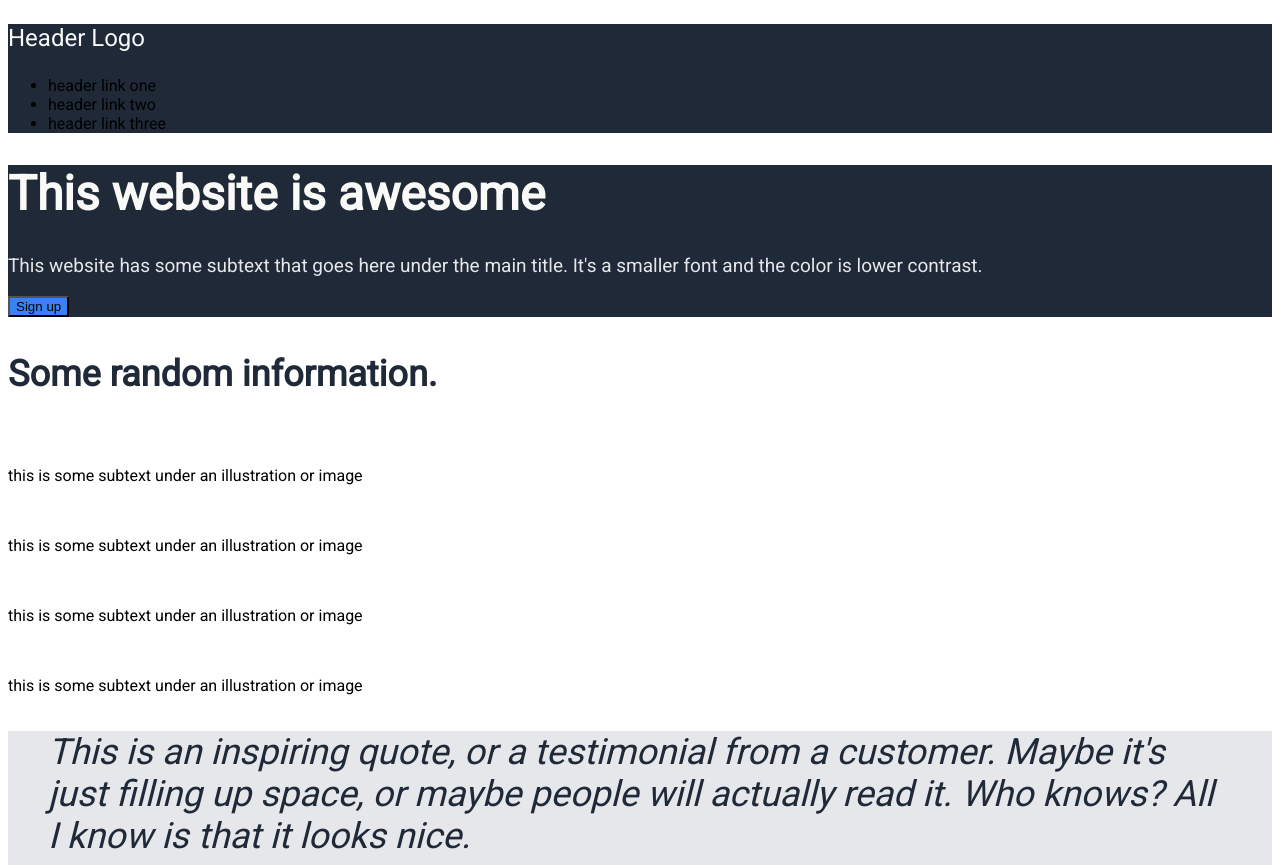
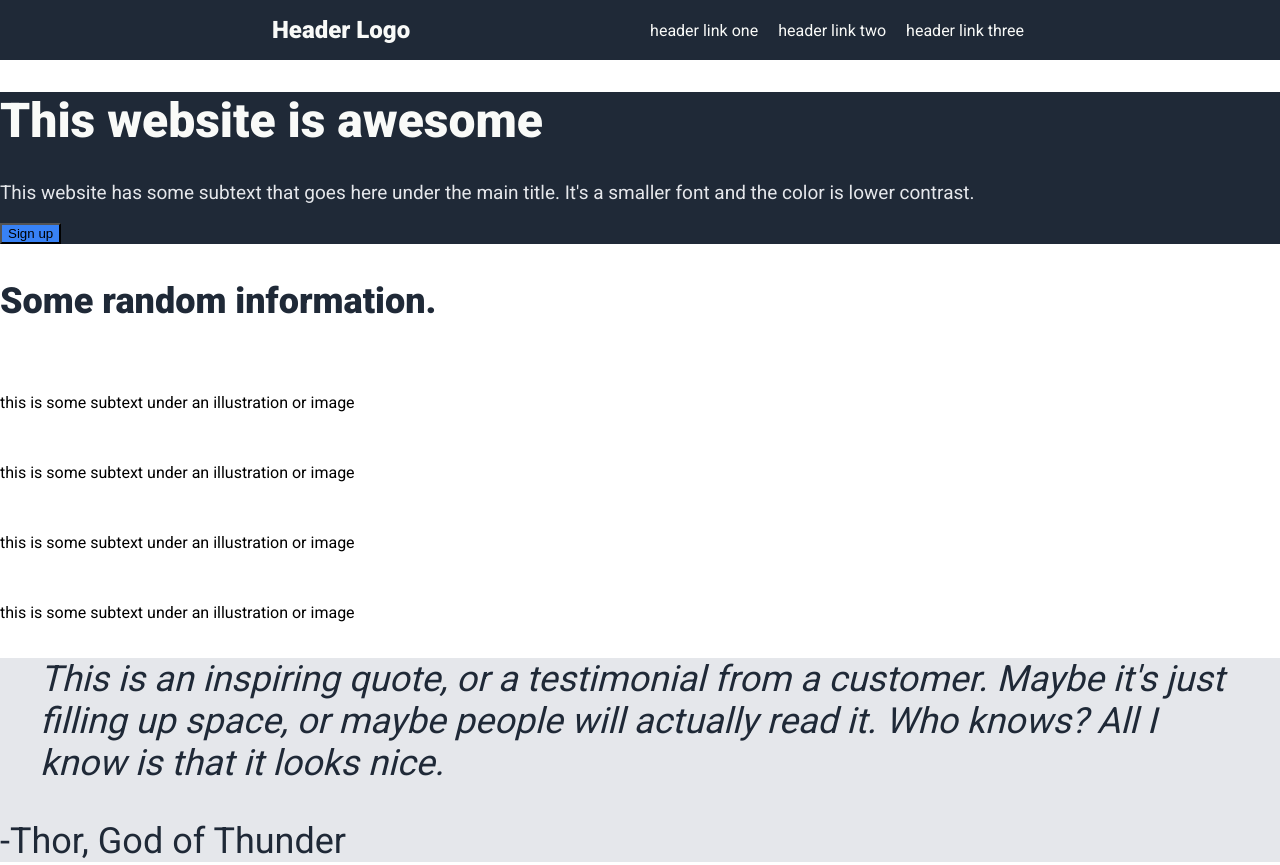
Before and after one commit to Noivellet/odin-landing, a plain HTML site: page index.html in a window 1280 px wide. Shown: the top 865 px of the page. Drawn offline with Linux system fonts and the light colour scheme.

Commit message:
Add header styles, import another font variation
Style header with flexbox, add Roboto 900 weight variation for logo and
hero text

```diff
--- a/css/styles.css
+++ b/css/styles.css
@@ -1,5 +1,6 @@
 body {
   font-family: "Roboto", Verdana, sans-serif;
+  margin: 0;
 }
 
 .dark-background {
@@ -9,7 +10,7 @@ body {
 .hero-text {
   font-size: 48px;
   color: #F9FAF8;
-  font-weight: 1000;
+  font-weight: 900;
 }
 
 .hero-secondary-text {
@@ -19,7 +20,9 @@ body {
 
 .header-logo-text {
   font-size: 24px;
-  color: #F9FAF8
+  font-weight: 900;
+  color: #F9FAF8;
+  margin: 16px;
 }
 
 button, .cta {
@@ -29,7 +32,7 @@ button, .cta {
 .information-header-text {
   font-size: 36px;
   color: #1F2937;
-  font-weight: 1000;
+  font-weight: 900;
 }
 
 .quote {
@@ -38,3 +41,23 @@ button, .cta {
   background-color: #E5E7EB;
   color: #1F2937
 }
+
+.header {
+  padding: 0px 20%;
+  display: flex;
+  justify-content: space-between;
+  align-items: center;
+}
+
+.nav-links {
+  display: flex;
+  list-style: none;
+  padding: 0px;
+  margin: 0px;
+}
+
+.nav-links li * {
+  margin-left: 20px;
+  color: #F9FAF8;
+  text-decoration: none;
+}
--- a/index.html
+++ b/index.html
@@ -6,17 +6,17 @@
   <meta name="viewport" content="width=device-width, initial-scale=1.0">
   <link rel="preconnect" href="https://fonts.googleapis.com">
   <link rel="preconnect" href="https://fonts.gstatic.com" crossorigin>
-  <link href="https://fonts.googleapis.com/css2?family=Roboto&display=swap" rel="stylesheet">
+  <link href="https://fonts.googleapis.com/css2?family=Roboto:wght@400;900&display=swap" rel="stylesheet">
   <link rel="stylesheet" href="./css/styles.css">
   <title>Odin Landing Page</title>
 </head>
 <body>
-  <div class="dark-background">
+  <div class="header dark-background">
     <p class="header-logo-text">Header Logo</p>
-    <ul>
-      <li>header link one</li>
-      <li>header link two</li>
-      <li>header link three</li>
+    <ul class="nav-links">
+      <li><a href="#">header link one</a></li>
+      <li><a href="#">header link two</a></li>
+      <li><a href="#">header link three</a></li>
     </ul>
   </div>
 
```
